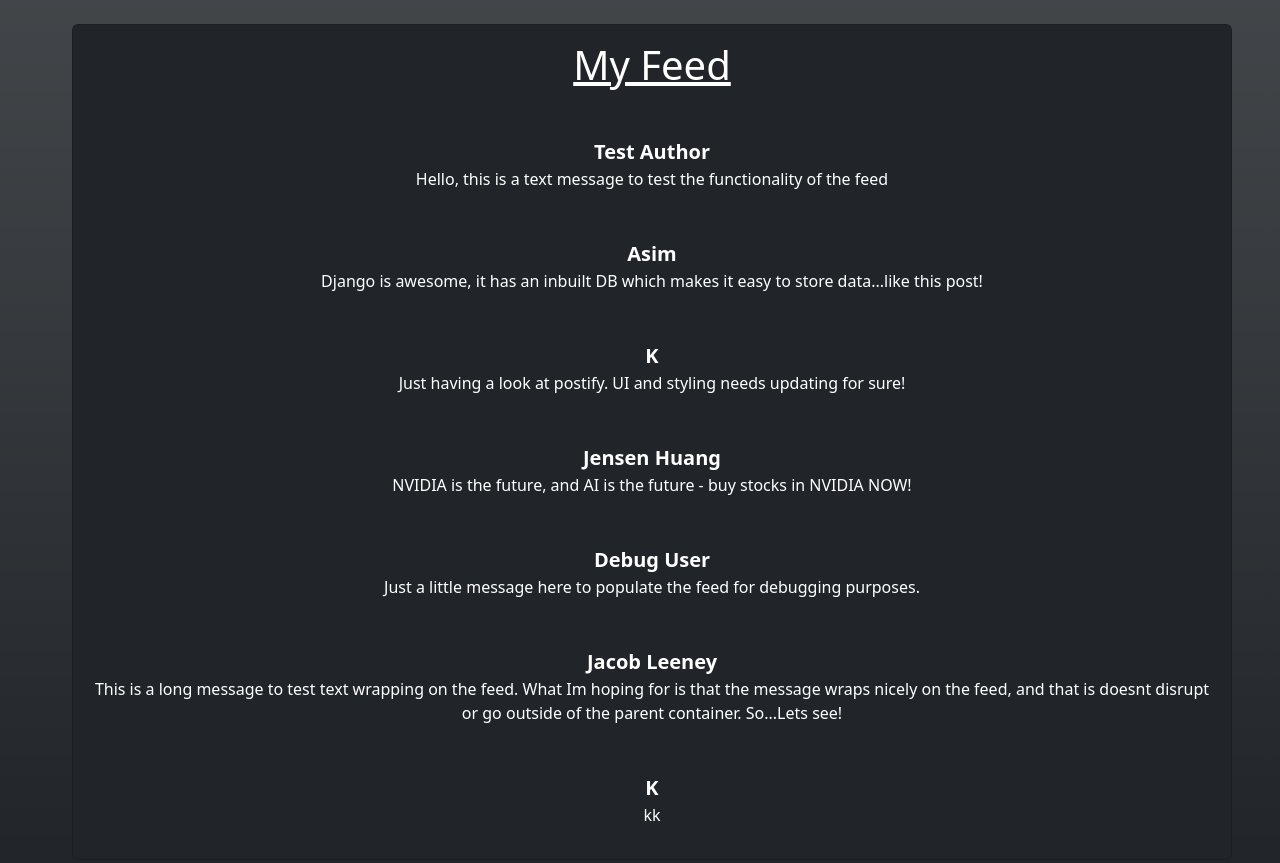
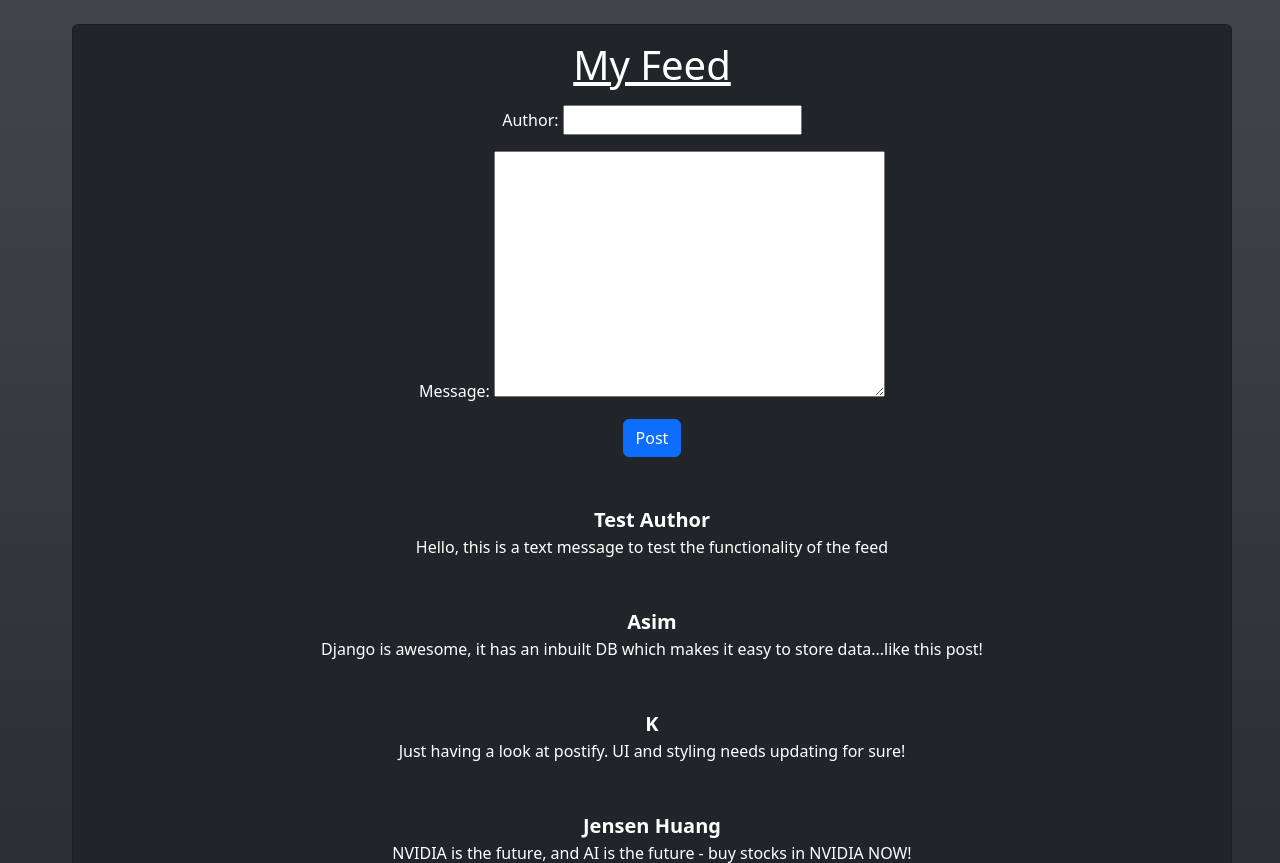
Before and after one commit to Meesa000/postify, a Django app: page / in a window 1280 px wide. Shown: the top 863 px of the page. Before the commit the page ends 821 px from the top, so only its background shows below. Run offline with Django 5.2, Linux system fonts and the light colour scheme; data comes from the database, SQL or seed files in the repository; both versions use the stored data as it was after the commit.

Commit message:
Implement post submission form and update homepage view logic

```diff
--- a/postify/postifyapp/form.py
+++ b/postify/postifyapp/form.py
@@ -2,10 +2,7 @@ from django import forms
 from django.forms import ModelForm
 from .models import PostForm
 
-class PostForm(ModelForm):
-    author = forms.TextInput()
-    message = forms.TextInput()
-
+class PostForm(forms.ModelForm):
     class Meta:
         model = PostForm
         fields = ['author', 'message']
--- a/postify/postifyapp/templates/index.html
+++ b/postify/postifyapp/templates/index.html
@@ -12,13 +12,27 @@
 <body class="bg-dark bg-gradient d-flex flex-row mb-3 ms-4 my-4 text-center">
 
         <!-- Main Header Card -->
-        <div class="card bg-dark  mx-5 flex-grow-1 text-white" id="main-header">
+        <div class="card bg-dark mx-5 flex-grow-1 text-white" id="main-header">
         <div class="card-body">
             <figure class="text-center">
             <blockquote class="blockquote">
                 <h1 class="text-decoration-underline">My Feed</h1>
             </blockquote>
-
+                <form action="" method="post">
+                    {% csrf_token %}
+                    {{ post_form.non_field_errors }}
+                    <div class="mb-3">
+                        {{ post_form.author.label_tag }}
+                        {{ post_form.author }}
+                        {{ post_form.author.errors }}
+                    </div>
+                    <div class="mb-3">
+                        {{ post_form.message.label_tag }}
+                        {{ post_form.message }}
+                        {{ post_form.message.errors }}
+                    </div>
+                    <button type="submit" class="btn btn-primary">Post</button>
+                </form>
             <!-- Renders post from DB here -->
                 {% for post in posts %}
                     <ul class="list-unstyled">
@@ -27,17 +41,9 @@
                         <li>{{ post.message }}</li>
                     </ul>
                 {% endfor %}
+
         </div>
         </div>
-
-
-
-
-    <form method="post" class="submit-form" enctype="multipart/form-data">
-    {% csrf_token %}
-    {{ post_form.as_p }}
-    </form>
-
 
     <script src="https://cdn.jsdelivr.net/npm/bootstrap@5.3.8/dist/js/bootstrap.bundle.min.js" integrity="sha384-FKyoEForCGlyvwx9Hj09JcYn3nv7wiPVlz7YYwJrWVcXK/BmnVDxM+D2scQbITxI" crossorigin="anonymous"></script>
 
--- a/postify/postifyapp/views.py
+++ b/postify/postifyapp/views.py
@@ -1,18 +1,20 @@
 from django.shortcuts import render
-from .models import PostForm as PostFormDB
+from .models import PostForm as PostFormModel
 from .form import PostForm
 from django.shortcuts import redirect
 
 
 # Create your views here.
 def homepage(request):
+    if request.method == "POST":
+        post_form = PostForm(request.POST)
+        if post_form.is_valid():
+            post_form.save()
+            return redirect('home')
+    else:
+        post_form = PostForm()
 
-    posts = {
-
-            "posts" : PostFormDB.objects.all()}
-
-    context = {
-        **posts
-    }
+    posts = {"posts": PostFormModel.objects.all()}
+    context = {"post_form": post_form, **posts}
 
     return render(request, "index.html", context)
```
Also changed, not shown: postify/db.sqlite3.
